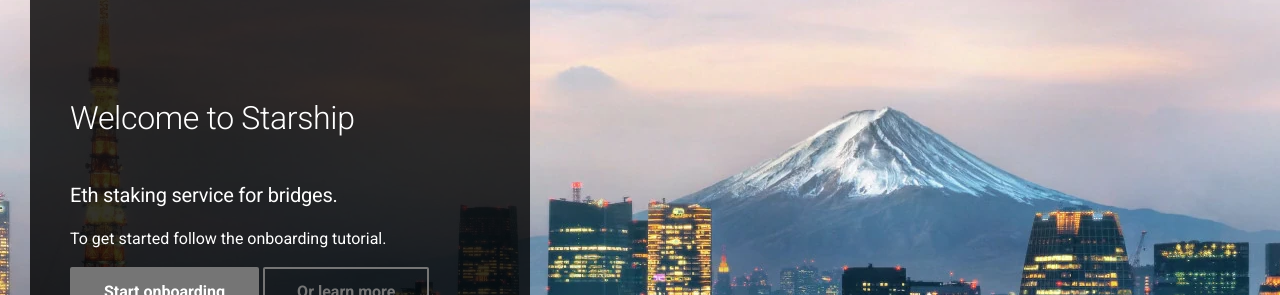
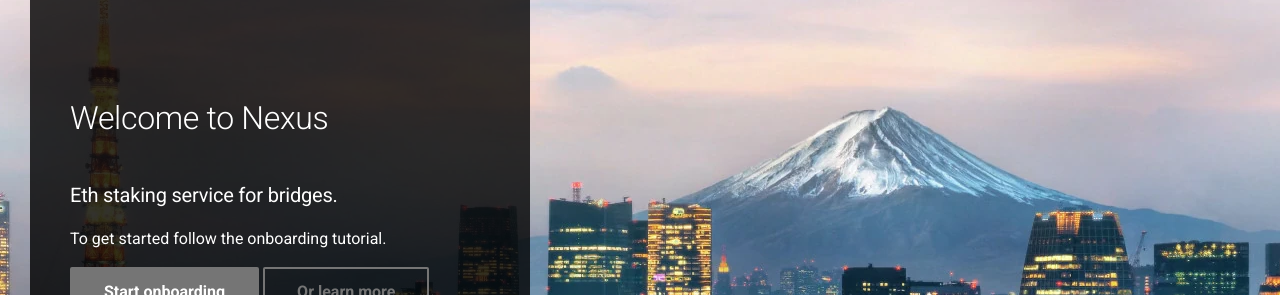
Before and after one commit to nexus-network/nexus-website, an MkDocs documentation site: the page built from docs/docs/index.md, in a window 1280 px wide. Shown: the part 218-513 px from the top of the page. Built offline with MkDocs 1.6.1 and Material for MkDocs 9.7.7, drawn with Linux system fonts in a browser that asks for light colours; comment, search, counter and statistics services are not loaded.

Commit message:
fix mkdocs workflow, update welcome page

```diff
--- a/docs/overrides/home.html
+++ b/docs/overrides/home.html
@@ -69,7 +69,7 @@
             <div class="md-grid">
                 <!-- Hero content -->
                 <div class="mdx-hero__content">
-                    <h1>Welcome to Starship</h1>
+                    <h1>Welcome to Nexus</h1>
                     <h3>{{ config.site_description }}.<br /></h3>
                     <p>To get started follow the onboarding tutorial.</p>
                     <a
```
Also changed, not shown: 1 other file.
